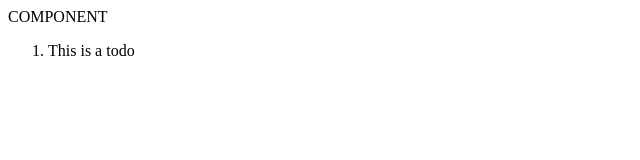
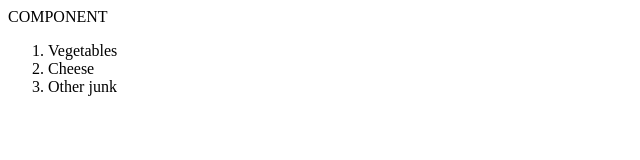
Before and after one commit to richlum/vueintro, a plain HTML site: page component/index.html in a window 1280 px wide. Shown: the whole page, without its empty margins (0-640 px from the left). Drawn offline with nearby package versions, Linux system fonts and the light colour scheme.

Commit message:
component list with props

```diff
--- a/component/index.html
+++ b/component/index.html
@@ -6,7 +6,11 @@
   <body>
     <div id="app"/>
       <ol>
-        <todo-item></todo-item>
+        <todo-item
+          v-for="item in groceryList"
+          v-bind:todo="item"
+          v-bind:key="item.id"
+        ></todo-item>
       </ol>
     </div>
   </body>
--- a/component/main.js
+++ b/component/main.js
@@ -1,11 +1,17 @@
 Vue.component('todo-item', {
-  template: '<li>This is a todo</li>'
+  props: ['todo'],
+  template: '<li>{{ todo.text }}</li>'
 })
 
 var app = new Vue({
   el: '#app',
   data: {
-    message: 'component app'
+    message: 'component app',
+    groceryList: [
+      { id: 0, text: 'Vegetables' },
+      { id: 1, text: 'Cheese' },
+      { id: 2, text: 'Other junk' }
+    ]
   }
 })
 
```
